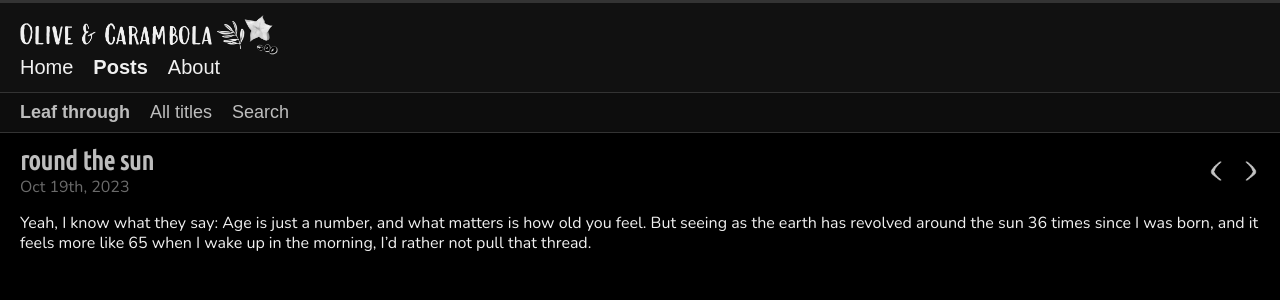
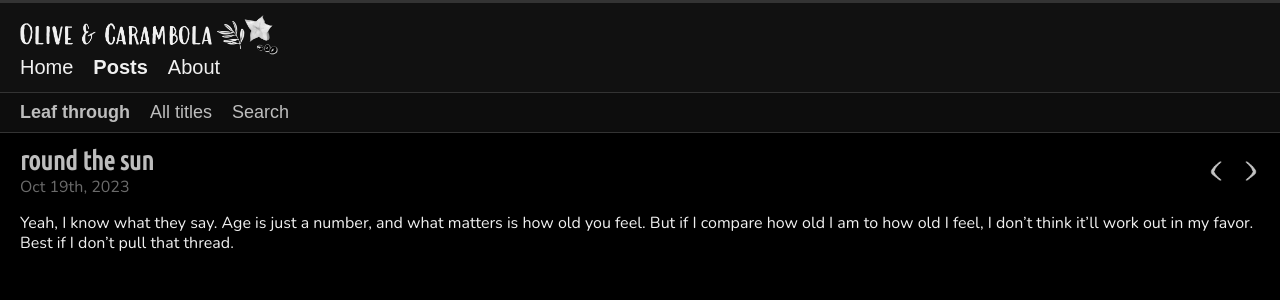
Before and after one commit to olivecarambola/logbook, a Jekyll site: the page built from _posts/2023-10-19-roundthesun.md, in a window 1280 px wide. Shown: the top 300 px of the page. Built offline with Jekyll 4.4.1, drawn with Linux system fonts in a browser that asks for light colours; some web fonts are replaced.

Commit message:
Update 2023-10-19-roundthesun.md

```diff
--- a/_posts/2023-10-19-roundthesun.md
+++ b/_posts/2023-10-19-roundthesun.md
@@ -5,11 +5,11 @@ date: 2023-10-19
 permalink: /posts/23-10-19-roundthesun/
 summary: "A shorty from Stoned Woman."
 collection: "stoned woman"
-wrdcount_original: 54
+wrdcount_original: 48
 wrdcount_quote: 0
 wrdcount_translated: 0
 wrdcount_capnotes: 0
 imgcount_original: 0
 imgcount_credited: 0
 ---
-Yeah, I know what they say: Age is just a number, and what matters is how old you feel. But seeing as the earth has revolved around the sun 36 times since I was born, and it feels more like 65 when I wake up in the morning, I'd rather not pull that thread.
+Yeah, I know what they say. Age is just a number, and what matters is how old you feel. But if I compare how old I am to how old I feel, I don't think it'll work out in my favor. Best if I don't pull that thread.
```
